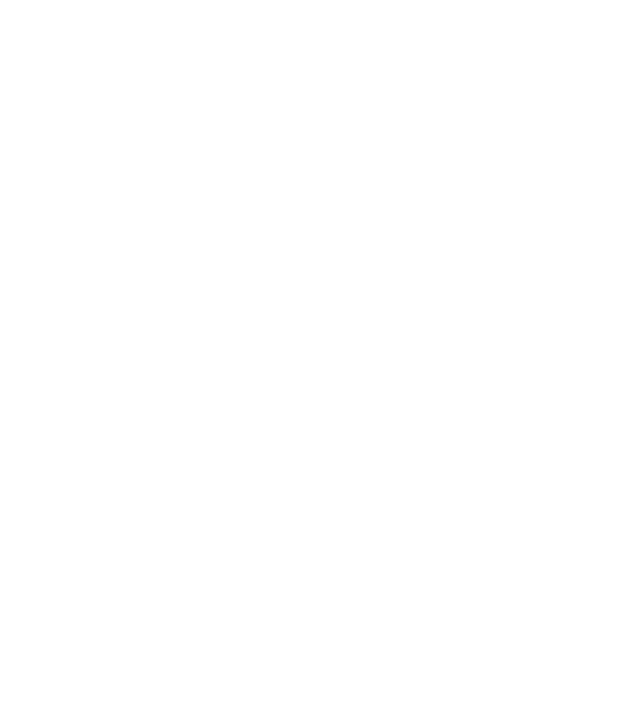
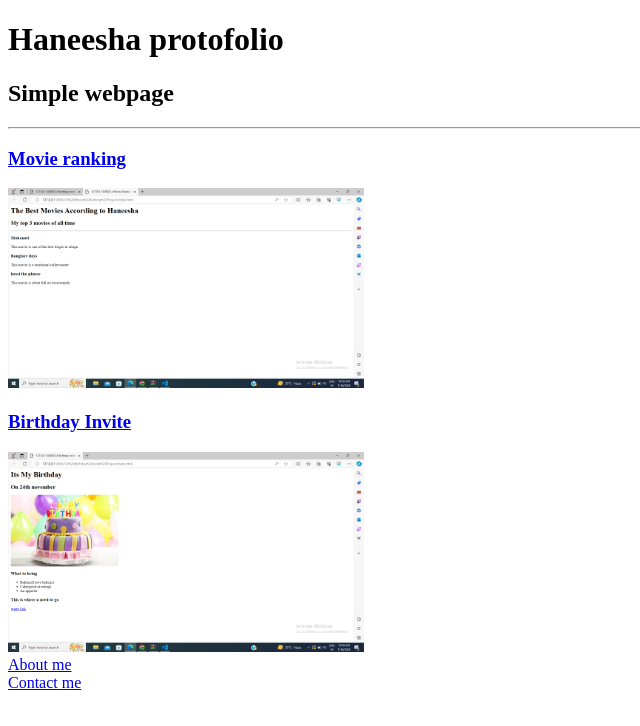
Before and after one commit to haneesha2002/html-portofolio, a plain HTML site: page index.html in a window 1280 px wide. Shown: the whole page, without its empty margins (0-640 px from the left). Drawn offline with Linux system fonts and the light colour scheme.

Commit message:
Update index.html

```diff
--- a/index.html
+++ b/index.html
@@ -1,15 +1,18 @@
-<!-- TODO 1: Create the HTML Boilerplate -->
-
-<!-- TODO 2: Add Your previous projects' HTML into the public folder -->
-
-<!-- TODO 3: Take screenshots of your project previews and add the images to the images folder -->
-
-<!-- TODO 4: Add titles/subtitles etc. -->
-
-<!-- TODO 5: Add a link to the project pages -->
-
-<!-- TODO 6: Add images to show the project previews
-HINT for TODO 6: You can use the height attribute set to 200 to make the image smaller:
-https://developer.mozilla.org/en-US/docs/Web/HTML/Element/img#attr-height -->
-
-<!-- TODO 7: Add the Contact Me and About Me page links -->
+<!DOCTYPE html>
+<html lang="en">
+    <head>
+        <meta charset="UTF-8">
+        <title>Haneesha protofolio</title>
+    </head>
+    <body>
+        <h1>Haneesha protofolio</h1>
+        <h2>Simple webpage</h2>
+        <hr />
+        <h3><a href="./public/movie-ranking.html">Movie ranking</a></h3>
+        <img src="./assets/images/movie-ranking.png" height="200" alt="movieranking" />
+        <h3><a href="./public/birthday-invite.html">Birthday Invite</a></h3>
+        <img src="./assets/images/birthday-invite.png " height="200" alt="birthdayinvite" /><br />
+        <a href="./public/about.html">About me</a><br />
+        <a href="./public/contact.html">Contact me</a>
+    </body>
+    </html>
```
